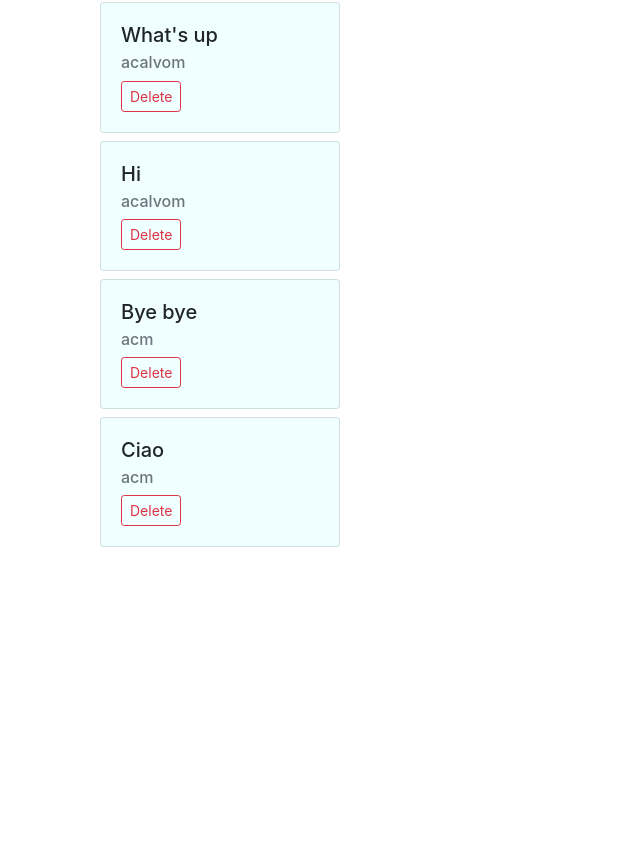
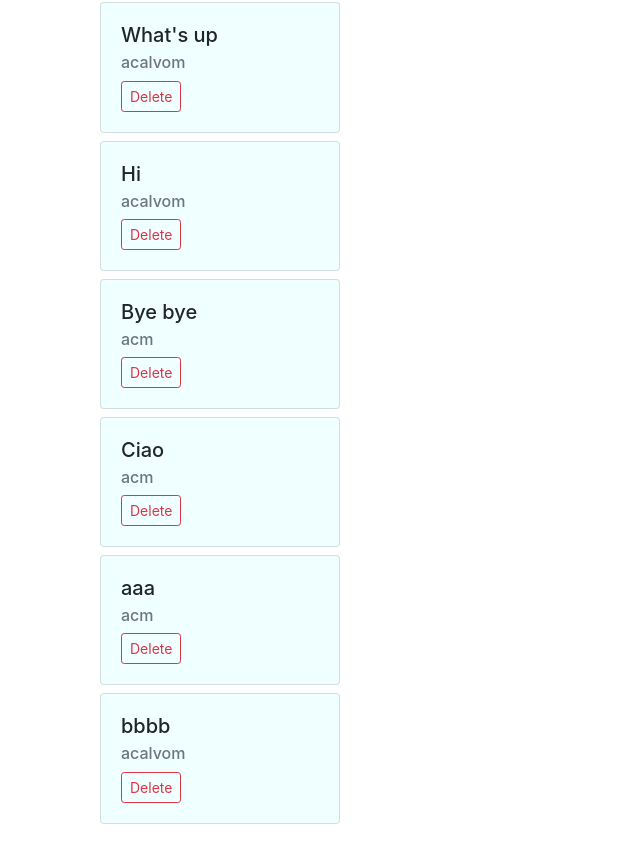
Before and after one commit to acalvom/learning-react-blog, a React (Create React App) app: page / in a window 1280 px wide. Shown: the part 427-1275 px from the top of the page, without its empty margins (0-640 px from the left). Before the commit the page ends 998 px from the top, so only its background shows below. Built offline with nearby package versions, Linux system fonts and the light colour scheme; data requests are answered from the project's data file.

Commit message:
Implement POST request to add new entry in the blog

```diff
--- a/data/db.json
+++ b/data/db.json
@@ -35,6 +35,18 @@
       "author": "acm",
       "title": "Ciao",
       "content": "Lorem ipsum dolor sit amet, consectetur adipiscing elit. Nam a venenatis risus. Sed eu tellus sodales nunc vulputate congue vitae nec mi. Etiam sit amet mi congue, consequat sem non, vehicula dolor. Proin id commodo justo. Nunc dictum id nibh euismod faucibus. Vivamus ultricies nibh eget orci gravida, non sollicitudin quam lobortis. Duis tellus orci, interdum tincidunt ultrices eu, elementum sed tellus. Donec sit amet quam eros. Mauris placerat efficitur leo eget tempor. Ut ac dictum nulla. Cras orci dolor, tincidunt vitae consequat id, gravida id sapien. Aliquam tincidunt lacinia metus in aliquam. Sed dignissim aliquet dapibus. Aliquam at mi pulvinar diam pharetra elementum id id neque. Morbi vel eros risus. "
+    },
+    {
+      "title": "aaa",
+      "author": "acm",
+      "content": "eeeee",
+      "id": 6
+    },
+    {
+      "title": "bbbb",
+      "author": "acalvom",
+      "content": "ñksdfhñsdhfñasdjhfadjhñadshañdh",
+      "id": 7
     }
   ]
 }
--- a/src/components/blog/NewEntryFormBlock.jsx
+++ b/src/components/blog/NewEntryFormBlock.jsx
@@ -3,9 +3,22 @@ import React, {useState} from 'react';
 const NewEntryFormBlock = () => {
     const [entry, setEntry] = useState({title: '', author: 'acalvom', content: ''});
 
+    const postData = async () => {
+        const response = await fetch('http://localhost:8000/blog', {
+            method: 'POST',
+            headers: {"Content-Type": "application/json"},
+            body: JSON.stringify(entry)
+        });
+        if (!response.ok)
+            throw new Error(`HTTP error status: ${response.status}`)
+    }
+
     const handleSubmitForm = (event) => {
         event.preventDefault();
-        console.log(entry);
+        postData()
+            .catch(e => {
+                console.log(e.message)
+            })
     }
 
     const handleOnChange = (e) => {
```
